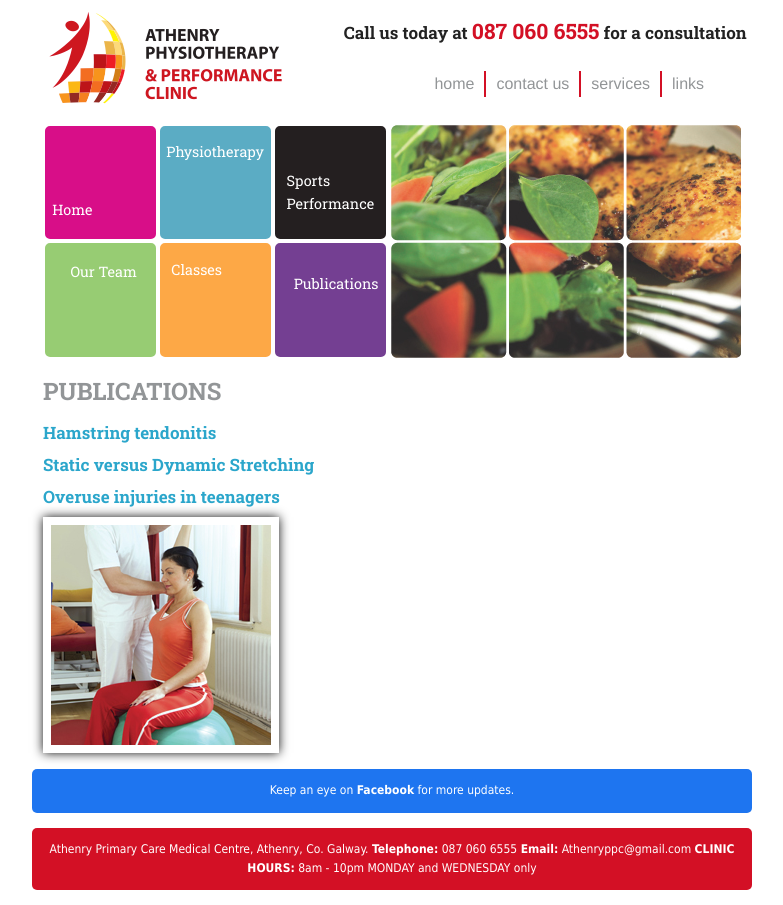
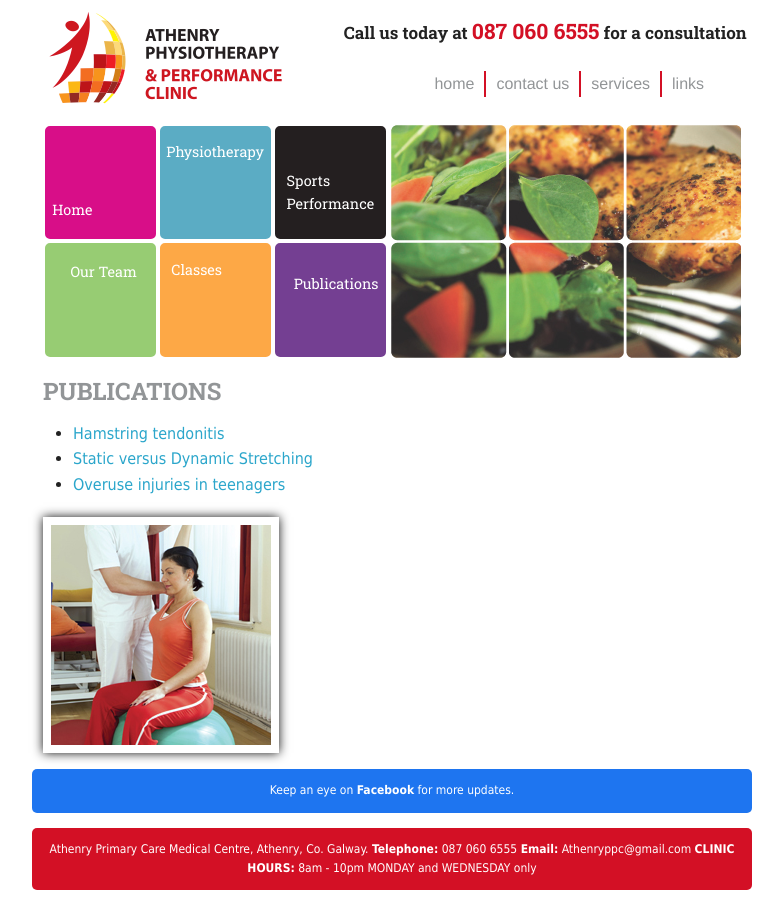
Before and after one commit to alanburke/athenryphysio, a Jekyll site: the page built from _posts/0001-01-01-publications.md, in a window 1280 px wide. Shown: the whole page, without its empty margins (248-1031 px from the left). Built offline with Jekyll 4.4.1, drawn with Linux system fonts in a browser that asks for light colours; nearby versions of some CDN libraries.

Commit message:
Adjust markdown

```diff
--- a/_posts/0001-01-01-publications.md
+++ b/_posts/0001-01-01-publications.md
@@ -7,8 +7,6 @@ image: shoulder.jpg
 
 # Publications
 
-### [Hamstring tendonitis](/media/Hamstring-tendonitis.docx)
-
-### [Static versus Dynamic Stretching](/media/JaneAnnHealy_StaticVDynamic.doc)
-
-### [Overuse injuries in teenagers](/media/FOA-2012.doc)
+- [Hamstring tendonitis](/media/Hamstring-tendonitis.docx)
+- [Static versus Dynamic Stretching](/media/JaneAnnHealy_StaticVDynamic.doc)
+- [Overuse injuries in teenagers](/media/FOA-2012.doc)
```
Also changed, not shown: _posts/0001-01-01-contact.md (+1 -1 lines).
